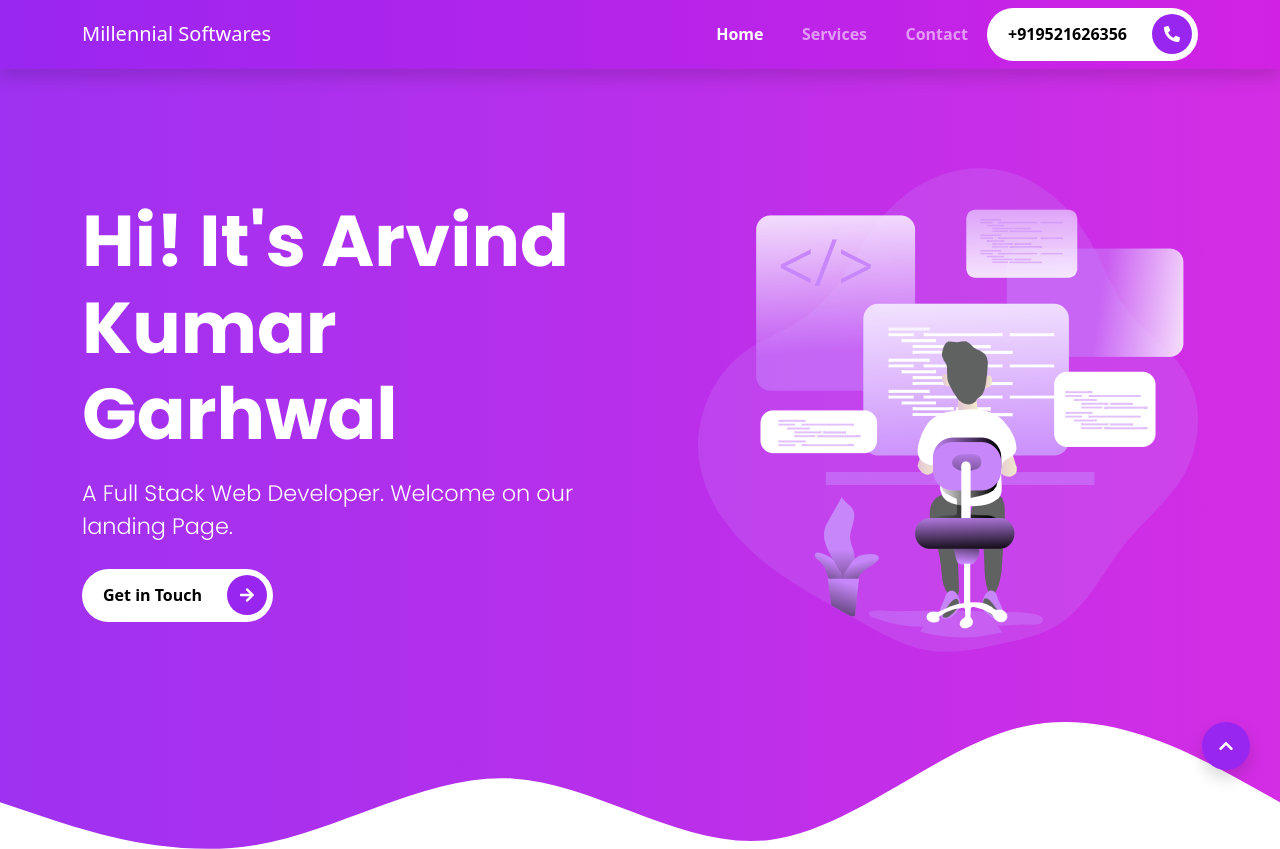
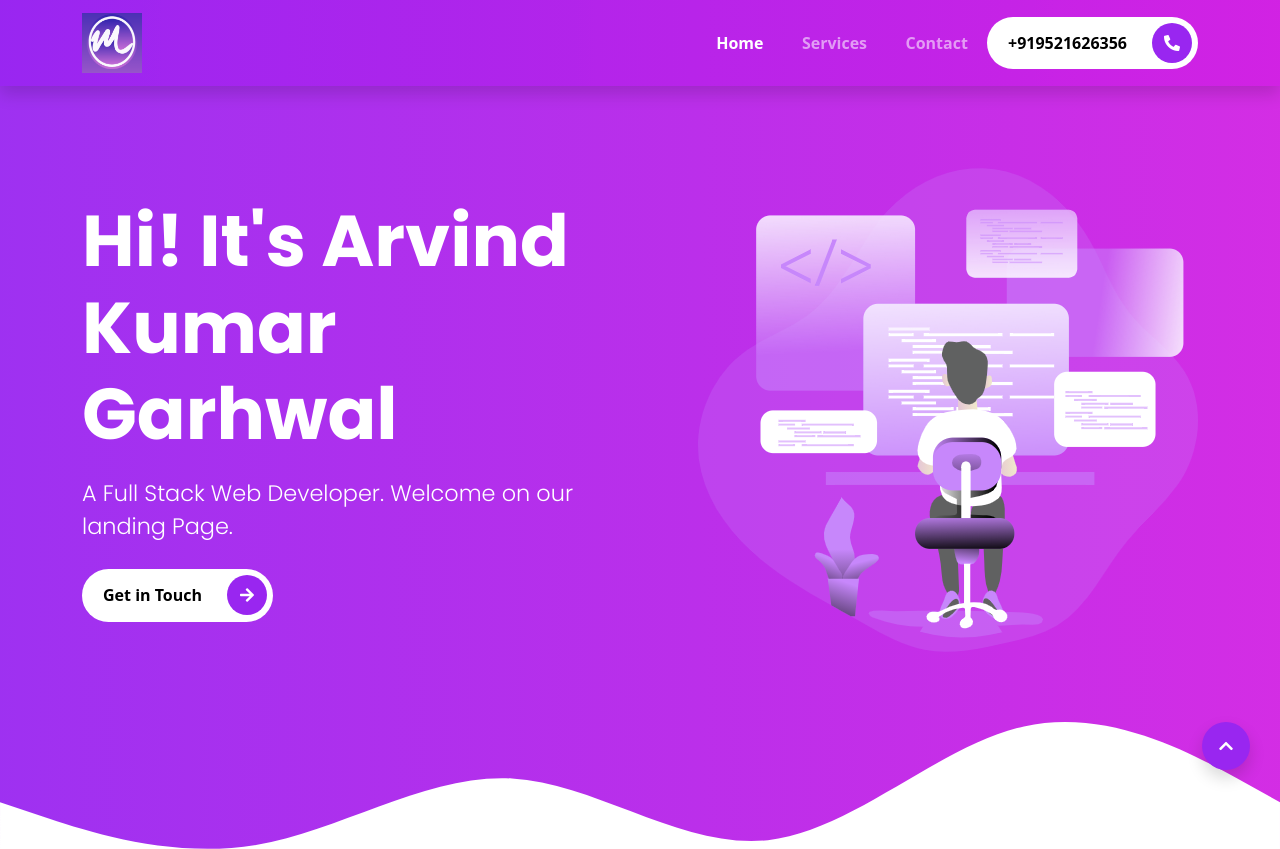
Before and after one commit to Millennial-Softwares/live, a website: page index.html in a window 1280 px wide. Shown: the top 849 px of the page. Drawn offline with nearby package versions, Linux system fonts and the light colour scheme.

Commit message:
Update index.html

```diff
--- a/index.html
+++ b/index.html
@@ -18,7 +18,7 @@
 <nav class="navbar navbar-expand-lg navbar-dark menu shadow fixed-top">
     <div class="container">
       <a class="navbar-brand" href="#">
-        Millennial Softwares
+       <img src="images/logo.png" alt="" height="60px" width="60px">
       </a>
       <button class="navbar-toggler" type="button" data-bs-toggle="collapse" data-bs-target="#navbarNav" aria-controls="navbarNav" aria-expanded="false" aria-label="Toggle navigation">
         <span class="navbar-toggler-icon"></span>
```
